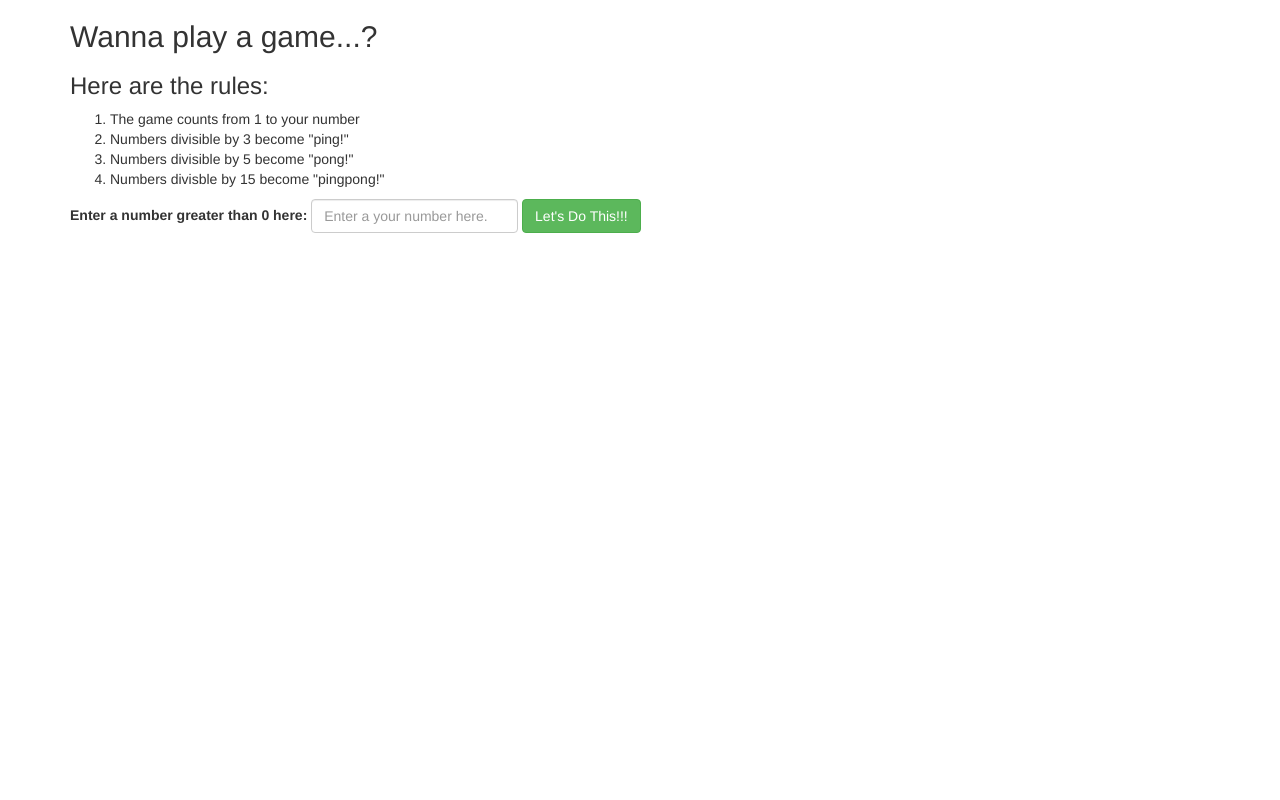
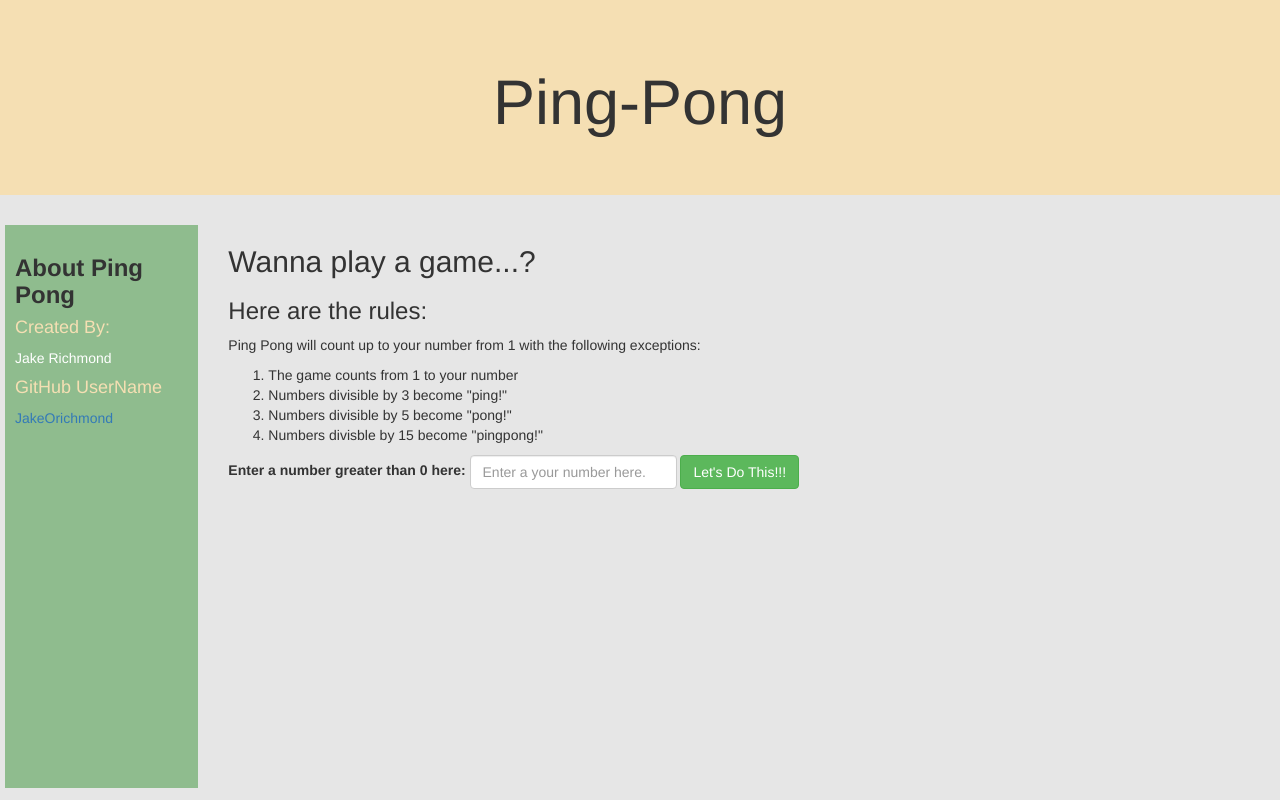
Before and after one commit to JakeOrichmond/Ping-PongCodeReview, a plain HTML site: page index.html in a window 1280 px wide. Drawn offline with Linux system fonts and the light colour scheme.

Commit message:
add style and make look like example

```diff
--- a/css/styles.css
+++ b/css/styles.css
@@ -1,3 +1,37 @@
+#aboutSection {
+  background-color: #8FBC8E;
+}
+
 #result {
   display: none;
 }
+
+.about {
+  background-color: #8FBC8E;
+  margin-left: -10px;
+  padding-bottom: 350px;
+  padding-top: 20px;
+}
+
+.about h3 {
+margin: 10px;
+}
+
+.about h4 {
+  color: #F5DFB3;
+  margin: 10px;
+}
+
+.about p {
+  color: #fff;
+  margin: 10px;
+}
+
+.jumbotron {
+  text-align: center;
+  background-color: #F5DFB3
+}
+
+body {
+  background-color: #E6E6E6;
+}
--- a/index.html
+++ b/index.html
@@ -9,22 +9,39 @@
   <title>Numbers and the words Ping and Pong | By Jake</title>
 </head>
 <body>
+  <div class="jumbotron">
+    <h1>Ping-Pong</h1>
+  </div>
 
-  <div class="container">
+
+</div>
+  <div class="container-fluid">
+    <div class="row">
+      <div id="aboutSection">
+        <div id="aboutBox">
+          <div class="col-md-2">
+            <div class="about">
+              <h3><strong>About Ping Pong</strong></h3>
+              <h4>Created By:</h4>
+              <p>Jake Richmond</p>
+              <h4>GitHub UserName</h4>
+              <p><a href="https://github.com/JakeOrichmond">JakeOrichmond</a></p>
+            </div>
+          </div>
+        </div>
+
+      <div class="col-md-10">
         <div class="setup">
           <h2>Wanna play a game...?</h2>
           <h3>Here are the rules:</h3>
+          <p>Ping Pong will count up to your number from 1 with the following exceptions:</p>
           <ol>
             <li>The game counts from 1 to your number</li>
             <li>Numbers divisible by 3 become "ping!"</li>
             <li>Numbers divisible by 5 become "pong!"</li>
             <li>Numbers divisble by 15 become "pingpong!"</li>
           </ol>
-
         </div>
-  </div>
-
-  <div class="container">
         <div id="game">
           <form class ="form-inline">
             <div class="form-group">
@@ -34,12 +51,16 @@
             <button type="submit" class="btn btn-success">Let's Do This!!!</button>
           </form>
         </div>
-
-
         <div>
           <ul id="result"></ul>
         </div>
       </div>
+      </div>
+  </div>
+</div>
+
+  <div class="container">
+
 
 
 </body>
```
Lines whose indentation alone changed are shown as unchanged.
